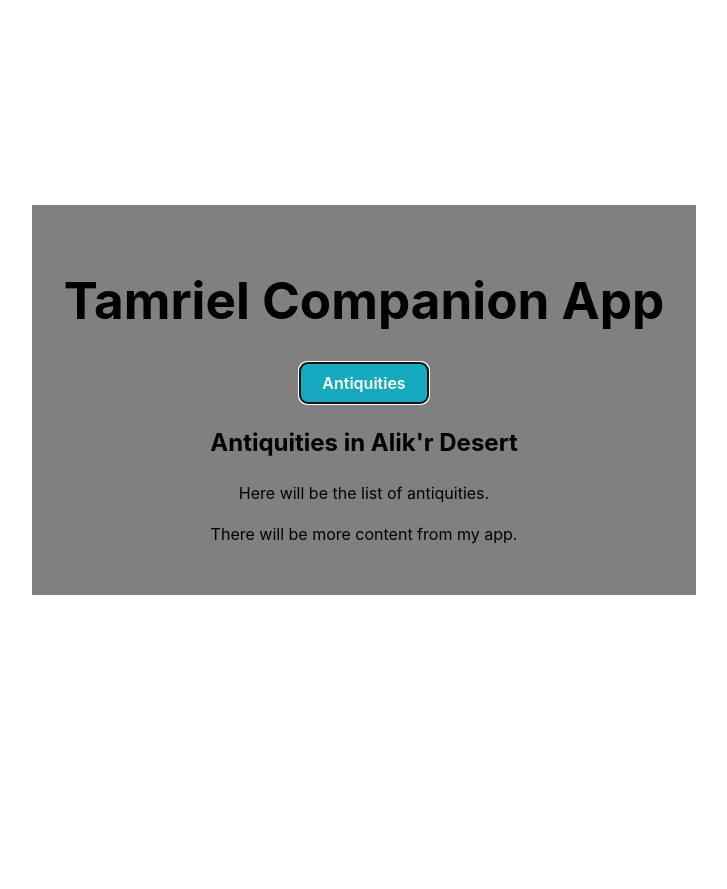
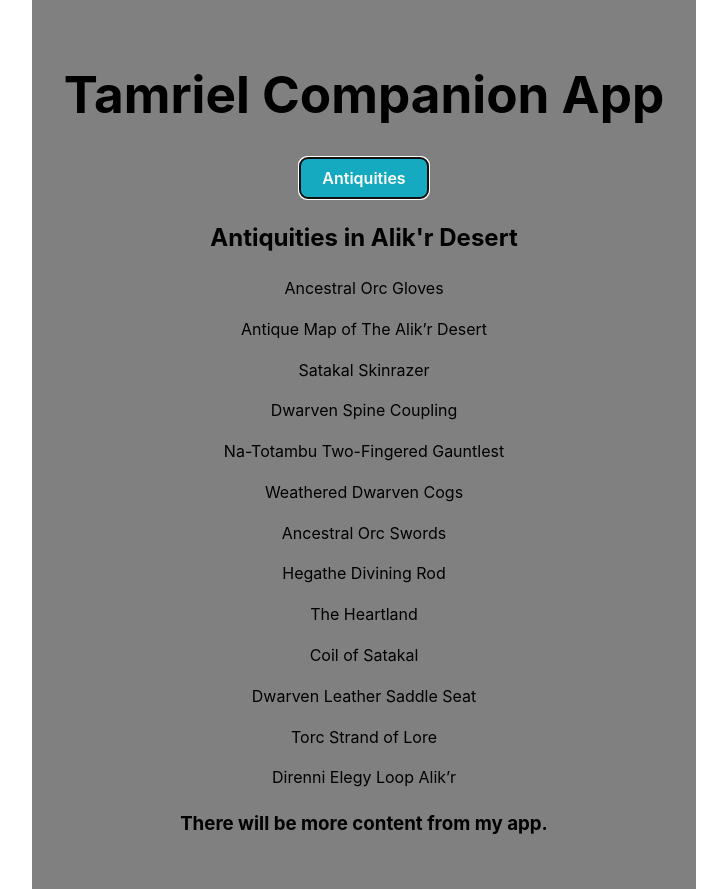
Before and after one commit to koneweczka/tamriel-companion, a React (Vite) app: page / in a window 1280 px wide. Both pictures are taken after a click on the button "Antiquities". Shown: the whole page, without its empty margins (276-1003 px from the left). Before the commit the page ends 800 px from the top, so only its background shows below. Built offline with nearby package versions, Linux system fonts and the light colour scheme.

Commit message:
TC-1 | Add mocked antiquities.

```diff
--- /dev/null
+++ b/src/@typings/faunaTypes.ts
@@ -0,0 +1,9 @@
+export interface Antiquity {
+    item: string;
+    rarity: string;
+    location: string;
+    type: string;
+    difficulty: string;
+    //TODO: When moved to backend I should change file name and this to dropArea:
+    drop_area: string;
+}
--- a/src/App.tsx
+++ b/src/App.tsx
@@ -1,10 +1,13 @@
-import { useState } from 'react';
+import React, { useState } from 'react';
 import '@mantine/core/styles.css';
 import { Button } from '@mantine/core';
 import { Antiquities } from './pages/Antiquities';
+import antiquitiesJson from './sources/antiquities.json';
 import './App.css';
 
 function App() {
+  // const [antiquities, setAntiquities] = useState([]);
+
   const [showAntiquities, setShowAntiquities] = useState(false);
 
   function handleClick() {
@@ -17,8 +20,8 @@
       <Button variant='filled' color='cyan' size='md' radius='md' onClick={handleClick}>
         Antiquities
       </Button>
-      {showAntiquities && <Antiquities />}
-      <p>There will be more content from my app.</p>
+      {showAntiquities && <Antiquities antiquities={antiquitiesJson} />}
+      <h3>There will be more content from my app.</h3>
     </>
   );
 }
--- a/src/pages/Antiquities.tsx
+++ b/src/pages/Antiquities.tsx
@@ -1,10 +1,17 @@
 import React from 'react';
+import type { Antiquity } from '../@typings/faunaTypes';
 
-export function Antiquities() {
+interface AntiquitiesProps {
+  antiquities: Antiquity[];
+}
+
+export function Antiquities({ antiquities }: AntiquitiesProps) {
   return (
     <div>
       <h2>Antiquities in Alik'r Desert</h2>
-      <p> Here will be the list of antiquities.</p>
+      {antiquities.map((antiquity) => (
+        <p>{antiquity.item}</p>
+      ))}
     </div>
   );
 }
```
